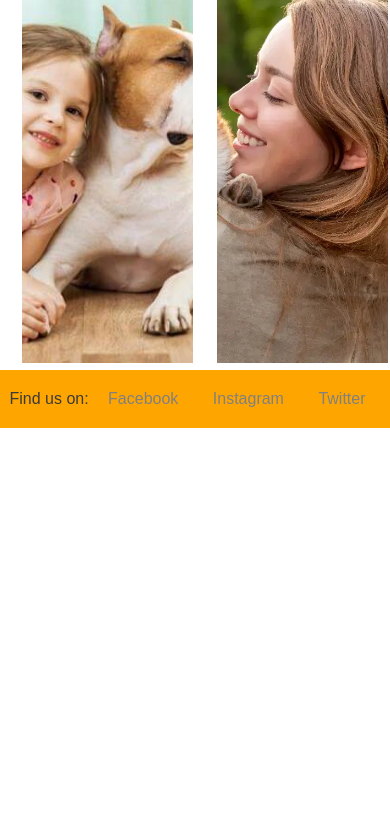
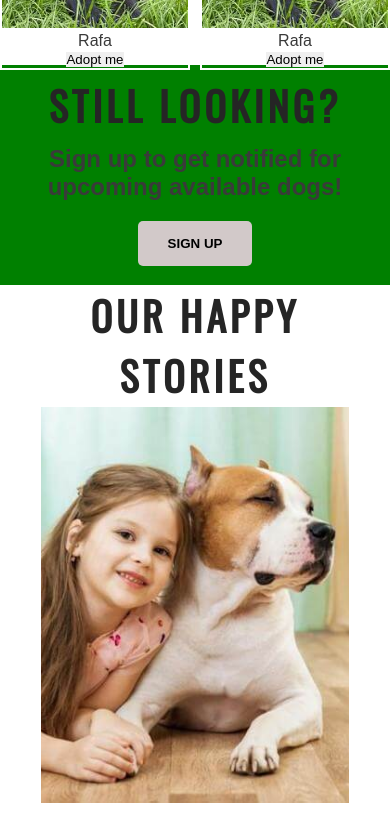
Before and after one commit to andresfgc/P1-Adogme, a plain HTML site: page index.html in a window 390 px wide. Shown: the part 1140-1965 px from the top of the page. Before the commit the page ends 1568 px from the top, so only its background shows below. Drawn offline with nearby package versions, Linux system fonts and the light colour scheme.

Commit message:
Add media queries

```diff
--- a/assets/css/style.css
+++ b/assets/css/style.css
@@ -86,9 +86,8 @@ h1, h2 {
 }
 
 .dog-container {
-    width: 100%
+    width: 100%;
     float: left;
-    padding: 0px 0 0 10px;
     text-align: center;
     border: 2px solid white;
     box-sizing: border-box;
@@ -103,7 +102,7 @@ h1, h2 {
 /*Sign up section */
 
 #signup {
-    height: 180px;
+    height: 200px;
 }
 
 #signup-text {
@@ -144,10 +143,15 @@ h1, h2 {
     margin: 5px;
 }
 
+.story-grid {
+    display: grid;
+    grid-template-columns: 1fr 1fr;
+    column-gap: 10px;
+    row-gap: 20px;
+}
+
 .story-container {
-    width: 50%;
     float: left;
-    padding: 0px 0 0 20px;
     border: 2px solid white;
     box-sizing: border-box;
     height: 400px;
@@ -246,7 +250,7 @@ footer > a {
 
 /* media queries */
 
-/* For larger to medium screens size from 1200px wide and down */
+/* For larger to medium screens size from 1100px wide and down */
 @media screen and (max-width: 1100px) {
     #dog-overview {
         height: 850px;
@@ -257,10 +261,43 @@ footer > a {
         width: 65%;
         margin: 0 auto;
     }
+
+    #story-overview {
+        height: 900px;
+    }
+
+    .story-grid {
+        grid-template-columns: 1fr;
+        width: 90%;
+        margin: 0 auto;
+    }
 }
 
-/* For medium screen sizes from 950px wide and down */
-@media screen and (max-width: 950px) {
+/* For medium screen sizes from 900px wide and down */
+@media screen and (max-width: 900px) {
+    #dog-overview {
+        height: 1100px;
+    }
+
+    .dog-grid {
+        grid-template-columns: 1fr 1fr;
+        width: 100%;
+        margin: 0 auto;
+    }
+
+    .story-grid {
+        grid-template-columns: 1fr;
+        width: 80%;
+        margin: 0 auto;
+    }
+
+    .photos {
+        column-count: 3;
+    }
+}
+
+/* For medium screen sizes from 700px wide and down */
+@media screen and (max-width: 700px) {
     #menu {
         clear: left;
         float: left;
@@ -269,8 +306,13 @@ footer > a {
         line-height: 25px;
     }
 
-    #cover-text {
-        left: 0;
+    header {
+        height: 100px;
+    }
+
+    #dog-overview-header {
+        width: 75%;
+        margin: 0 auto;
     }
 
     .photos {
@@ -278,8 +320,30 @@ footer > a {
     }
 }
 
-@media screen and (max-width: 800px) {
+/* For medium screen sizes from 600px wide and down */
+@media screen and (max-width: 600px) {
+    #signup {
+        height: 220px;
+    }
+    #signup-text h3 {
+        width: 90%;
+        margin: 0 auto;
+    }
     .photos {
         column-count: 2;
     }
 }
+
+/* For medium screen sizes from 400px wide and down */
+@media screen and (max-width: 400px) {
+    #story-overview {
+        height: 950px;
+    }
+    #story-overview-header {
+        width: 90%;
+        margin: 0 auto;
+    }
+    .photos {
+        column-count: 2;
+    }
+}
--- a/index.html
+++ b/index.html
@@ -73,7 +73,7 @@
         </section>
         <section id="story-overview">
             <h2 id="story-overview-header">Our Happy Stories</h2>
-            <div>
+            <div class="story-grid">
                 <div class="story-container">
                     <img class="story-foto" alt="girl smilling next to her pitbull" src="assets/images/dog-girl.jpg">
                 </div>
```
